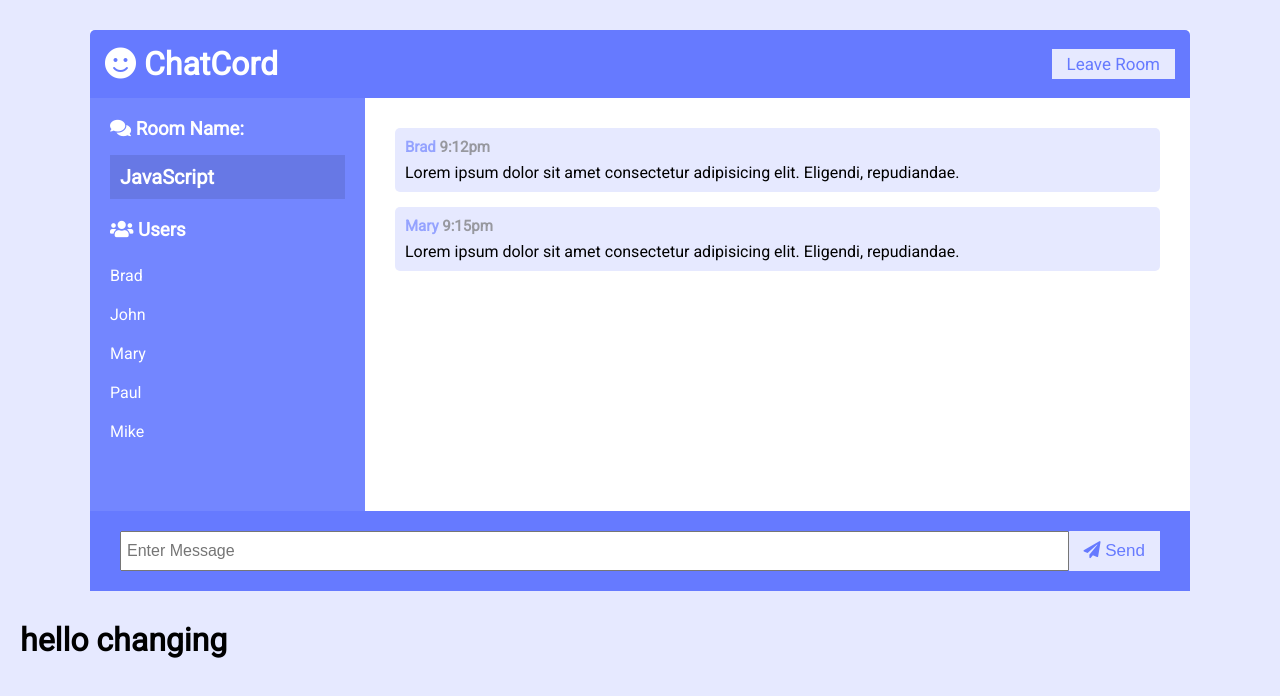
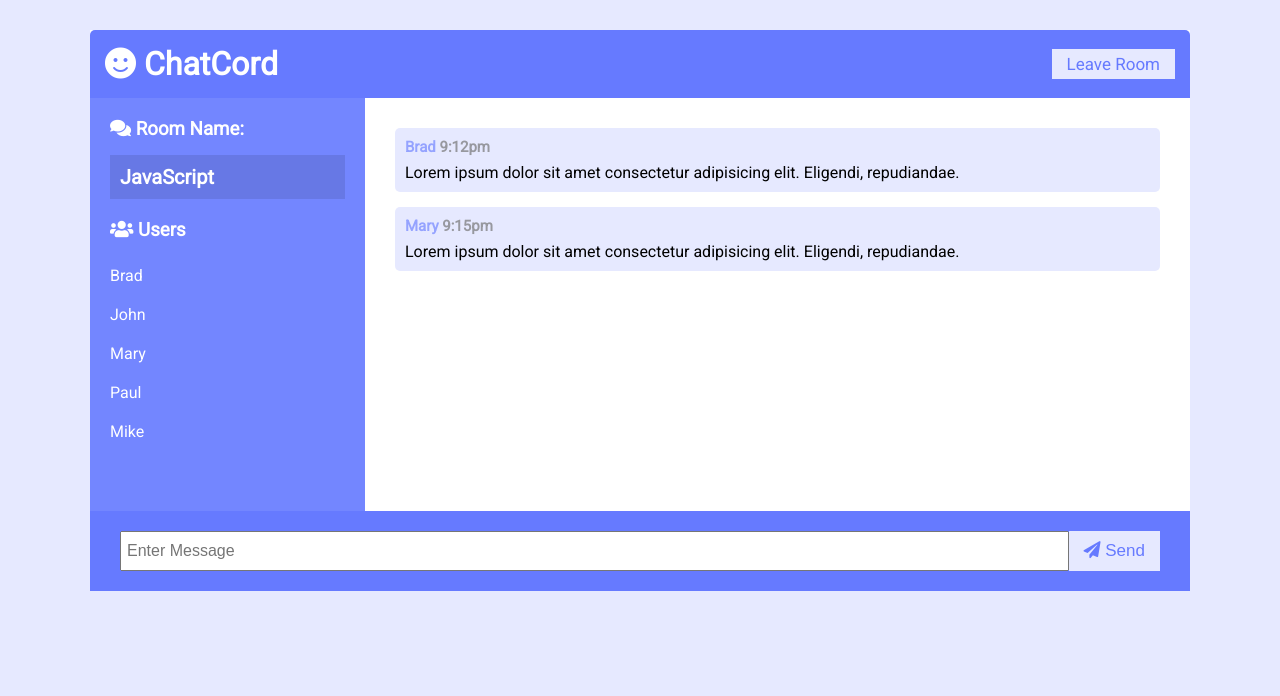
Before and after one commit to irakevine/SP-chartroom-with-websocket, a website: page __html__css/chat.html in a window 1280 px wide. Drawn offline with Linux system fonts and the light colour scheme.

Commit message:
modifying

```diff
--- a/__html__css/chat.html
+++ b/__html__css/chat.html
@@ -56,9 +56,7 @@
       </form>
     </div>
   </div>
-<div>
-  <h1>hello changing</h1>
-</div>
+
   <script src="js/main.js"></script>
 </body>
 </html>
```
